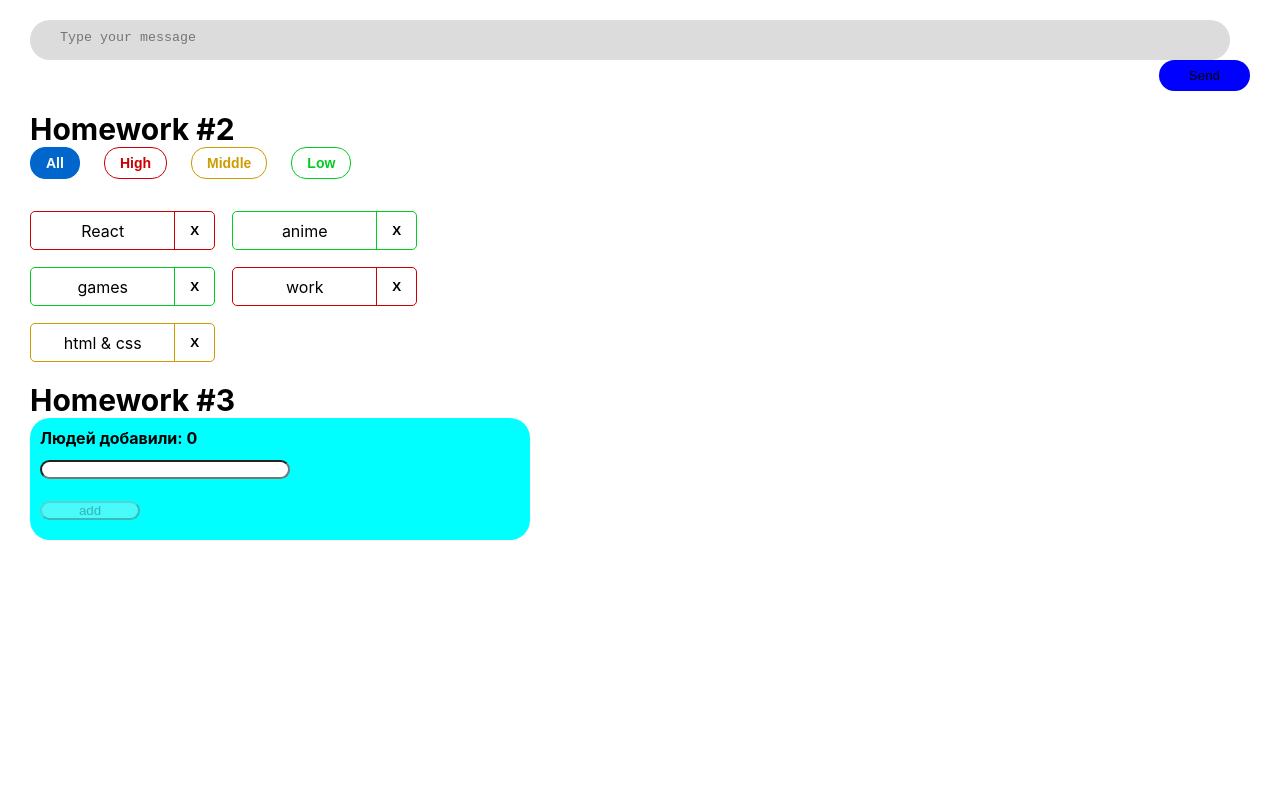
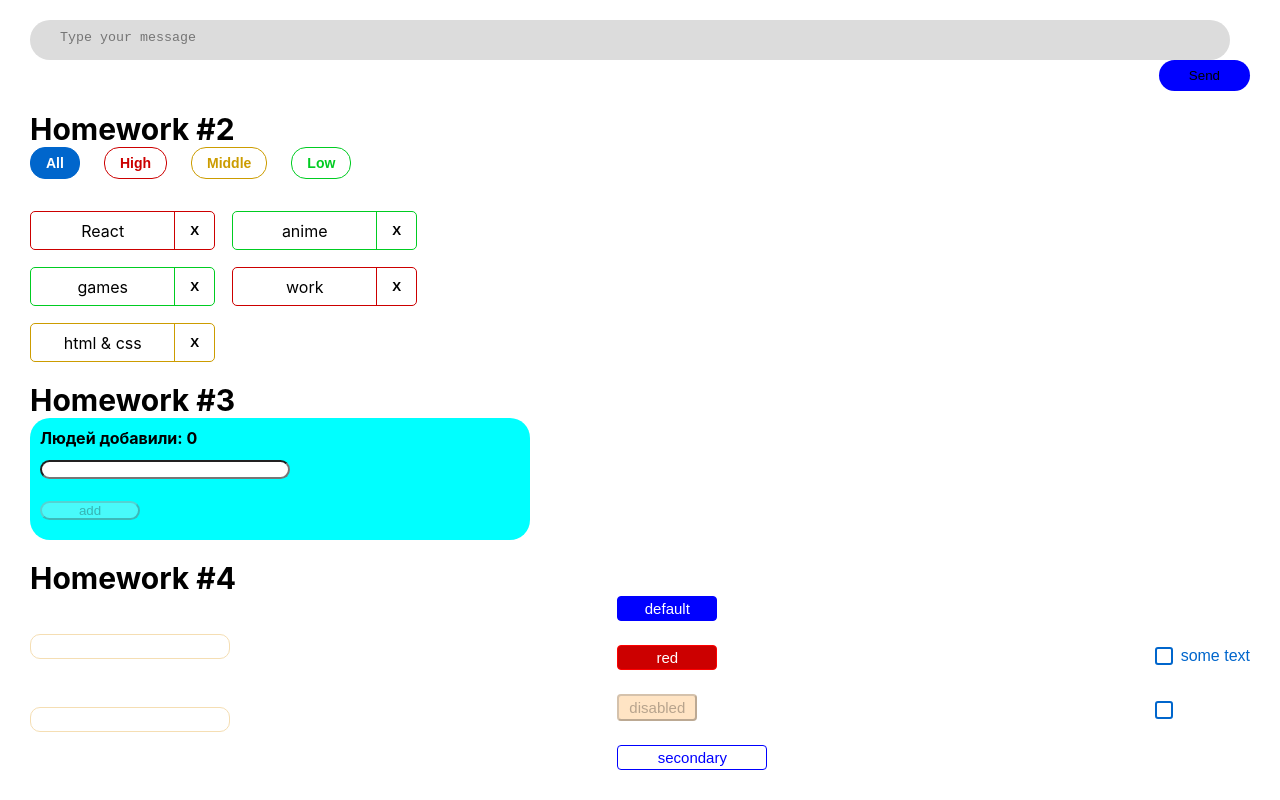
Before and after one commit to admalla/DZ-hws2-TUESDAY, a React (Create React App) app: page /#/ in a window 1280 px wide. Shown: the part 320-1120 px from the top of the page. Before the commit the page ends 890 px from the top, so only its background shows below. Built offline with nearby package versions, Linux system fonts and the light colour scheme.

Commit message:
hw4 by Tuesday

```diff
--- a/src/s1-main/App.tsx
+++ b/src/s1-main/App.tsx
@@ -3,6 +3,7 @@ import s from './App.module.css'
 import HW1 from '../s2-homeworks/hw01/HW1'
 import HW2 from "../s2-homeworks/hw02/HW2";
 import HW3 from "../s2-homeworks/hw03/HW3";
+import HW4 from "../s2-homeworks/hw04/HW4";
 
 function App() {
     return (
@@ -11,7 +12,7 @@ function App() {
             {/*раскомментировать по ходу выполнения*/}
             <HW2/>
             <HW3/>
-            {/*<HW4/>*/}
+            <HW4/>
 
             {/*при выполнении дз 5 и более - закомментировать здесь дз 1-4, так как они есть внутри дз 5*/}
             {/*<HW5/>*/}
--- a/src/s2-homeworks/hw04/Stand.tsx
+++ b/src/s2-homeworks/hw04/Stand.tsx
@@ -57,7 +57,7 @@ const Stand = () => {
                 <div>
                     <SuperButton
                         id={'hw4-super-button-disabled'}
-                        xType={'red'}
+                        xType={'disabled'}
                         disabled
                     >
                         disabled
--- a/src/s2-homeworks/hw04/common/c1-SuperInputText/SuperInputText.module.css
+++ b/src/s2-homeworks/hw04/common/c1-SuperInputText/SuperInputText.module.css
@@ -1,7 +1,14 @@
 .input:focus {
+    border: 1px solid burlywood;
+    outline: none;
 }
 
 .input {
+    width: 200px;
+    height: 25px;
+    border-radius: 10px;
+    border: 1px solid wheat;
+    padding: 0 5px;
 }
 
 .inputWrapper {
@@ -11,10 +18,13 @@
 }
 
 .errorInput {
+    border: 1px solid red;
 }
 
 .errorInput:focus {
+    border: 1px solid red;
 }
 
 .error {
+    color: red;
 }
--- a/src/s2-homeworks/hw04/common/c1-SuperInputText/SuperInputText.tsx
+++ b/src/s2-homeworks/hw04/common/c1-SuperInputText/SuperInputText.tsx
@@ -56,6 +56,14 @@ const SuperInputText: React.FC<SuperInputTextPropsType> = (
 
     return (
         <div className={s.inputWrapper}>
+            <div>
+               <span
+                   id={id ? id + '-span' : undefined}
+                   className={finalSpanClassName}
+               >
+                {error}
+            </span>
+            </div>
             <input
                 id={id}
                 type={'text'}
@@ -64,12 +72,6 @@ const SuperInputText: React.FC<SuperInputTextPropsType> = (
                 className={finalInputClassName}
                 {...restProps} // отдаём инпуту остальные пропсы если они есть (value например там внутри)
             />
-            <span
-                id={id ? id + '-span' : undefined}
-                className={finalSpanClassName}
-            >
-                {error}
-            </span>
         </div>
     )
 }
--- a/src/s2-homeworks/hw04/common/c2-SuperButton/SuperButton.module.css
+++ b/src/s2-homeworks/hw04/common/c2-SuperButton/SuperButton.module.css
@@ -1,25 +1,54 @@
 .button {
+    width: 100px;
+    border-radius: 4px;
 }
 
 .disabled {
+    background: bisque;
+    width: 80px;
+    border-radius: 4px;
+    padding: 3px;
+    font-size: 15px;
 }
 
 .secondary {
+    background: white;
+    color: blue;
+    border: 1px solid blue;
+    width: 150px;
+    padding: 3px;
+    outline: none;
+    font-size: 15px;
 }
 
 .default {
+    background: blue;
+    border: 1px solid blue;
+    outline: none;
+    padding: 3px;
+    font-size: 15px;
+    color: white;
 }
 
 .red {
+    background: #cc0000;
+    border: 1px solid red;
+    outline: none;
+    padding: 3px;
+    font-size: 15px;
+    color: white;
 }
 
 .default:hover {
+    background: #0066cc;
 }
 
 .red:hover {
+    background: red;
 }
 
 .secondary:hover {
+    background: lightskyblue;
 }
 
 
--- a/src/s2-homeworks/hw04/common/c2-SuperButton/SuperButton.tsx
+++ b/src/s2-homeworks/hw04/common/c2-SuperButton/SuperButton.tsx
@@ -18,11 +18,13 @@ const SuperButton: React.FC<SuperButtonPropsType> = (
     }
 ) => {
     const finalClassName = s.button
-        // + (disabled
-        //         ? ...
-        //         : xType === 'red'
-        //             ? ...
-        + (className ? ' ' + className : '') // задачка на смешивание классов
+        + (disabled
+            ? disabled + ' ' + s.disabled
+            : xType === 'red'
+                ? ' ' + s.red
+                + (className ? ' ' + className : '')
+                : xType === 'secondary' ? ' ' + s.secondary
+                    : ' ' + s.default) // задачка на смешивание классов
 
     return (
         <button
--- a/src/s2-homeworks/hw04/common/c3-SuperCheckbox/SuperCheckbox.tsx
+++ b/src/s2-homeworks/hw04/common/c3-SuperCheckbox/SuperCheckbox.tsx
@@ -27,7 +27,8 @@ const SuperCheckbox: React.FC<SuperCheckboxPropsType> = (
     }
 ) => {
     const onChangeCallback = (e: ChangeEvent<HTMLInputElement>) => {
-        // задачка на написание онченджа
+        onChangeChecked?.(e.currentTarget.checked)
+        onChange?.(e)
 
     }
 
```
